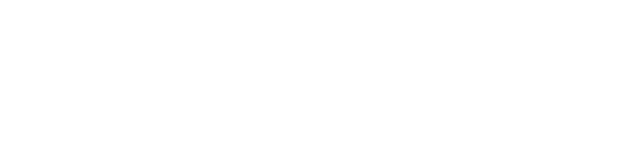
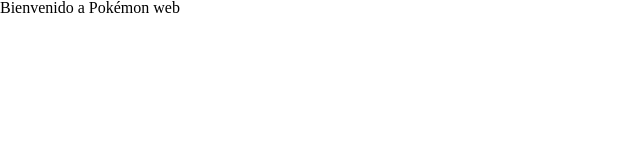
Before and after one commit to Argos98/Examen1Proyecto, a website: page public/registrarPokemon.html in a window 1280 px wide. Shown: the whole page, without its empty margins (0-640 px from the left). Drawn offline with Linux system fonts and the light colour scheme.

Commit message:
commit add reset
aniadir reset

```diff
--- a/package.json
+++ b/package.json
@@ -7,7 +7,7 @@
     "test": "echo \"Error: no test specified\" && exit 1",
     "start": "node server.js"
   },
-  "author": "Pabs",
+  "author": "David",
   "license": "ISC",
   "dependencies": {
     "body-parser": "^1.18.3",
--- /dev/null
+++ b/public/css/reset.css
@@ -0,0 +1,48 @@
+/* http://meyerweb.com/eric/tools/css/reset/
+   v2.0 | 20110126
+   License: none (public domain)
+*/
+
+html, body, div, span, applet, object, iframe,
+h1, h2, h3, h4, h5, h6, p, blockquote, pre,
+a, abbr, acronym, address, big, cite, code,
+del, dfn, em, img, ins, kbd, q, s, samp,
+small, strike, strong, sub, sup, tt, var,
+b, u, i, center,
+dl, dt, dd, ol, ul, li,
+fieldset, form, label, legend,
+table, caption, tbody, tfoot, thead, tr, th, td,
+article, aside, canvas, details, embed,
+figure, figcaption, footer, header, hgroup,
+menu, nav, output, ruby, section, summary,
+time, mark, audio, video {
+	margin: 0;
+	padding: 0;
+	border: 0;
+	font-size: 100%;
+	font: inherit;
+	vertical-align: baseline;
+}
+/* HTML5 display-role reset for older browsers */
+article, aside, details, figcaption, figure,
+footer, header, hgroup, menu, nav, section {
+	display: block;
+}
+body {
+	line-height: 1;
+}
+ol, ul {
+	list-style: none;
+}
+blockquote, q {
+	quotes: none;
+}
+blockquote:before, blockquote:after,
+q:before, q:after {
+	content: '';
+	content: none;
+}
+table {
+	border-collapse: collapse;
+	border-spacing: 0;
+}
--- a/public/js/registrarPokemon.html
+++ b/public/registrarPokemon.html
@@ -1,12 +1,30 @@
 <!DOCTYPE html>
 <html lang="en">
+
 <head>
     <meta charset="UTF-8">
     <meta name="viewport" content="width=device-width, initial-scale=1.0">
     <meta http-equiv="X-UA-Compatible" content="ie=edge">
     <title>Document</title>
+    <link rel="stylesheet" href="css/reset.css">
 </head>
+
 <body>
 
+    <header>
+        <h2>Bienvenido a Pokémon web</h2>
+    </header>
+
+    <main>
+
+
+    </main>
+
+    <footer>
+
+
+    </footer>
+
 </body>
+
 </html>
```
